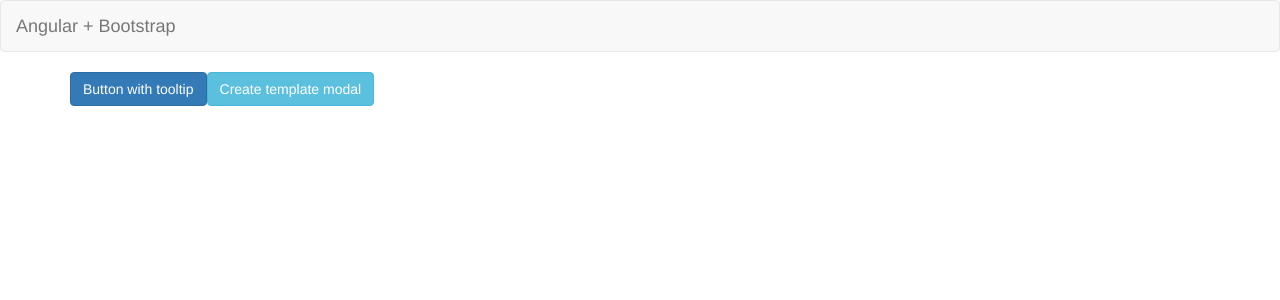
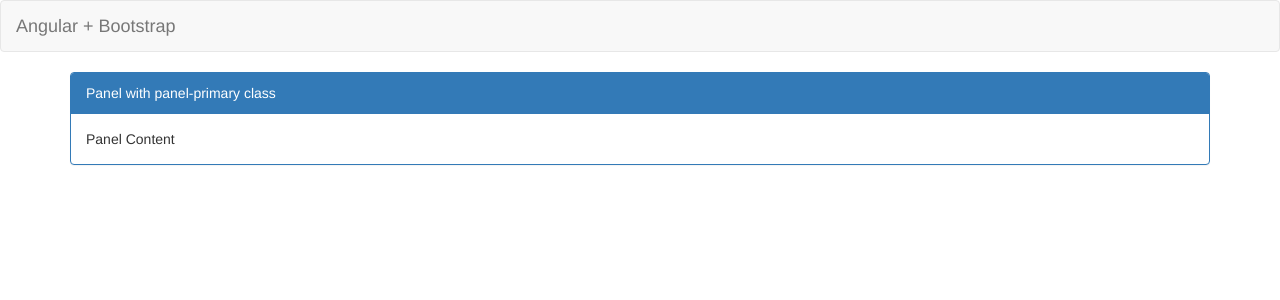
Before and after one commit to learnfrontend-dc/productview, an Angular app: page / in a window 1280 px wide. Shown: the top 300 px of the page. Built offline with nearby package versions, Linux system fonts and the light colour scheme.

Commit message:
bootstrap panel

```diff
--- a/src/app/app.component.html
+++ b/src/app/app.component.html
@@ -7,7 +7,7 @@
 </nav>
 
 <div class="container">
-
+<!--
   <button type="button" class="btn btn-primary" tooltip="Tooltip.">
   Button with tooltip
   </button>
@@ -25,5 +25,11 @@
           This is a modal.
       </div>
   </ng-template>
+-->
+
+<div class="panel panel-primary">
+  <div class="panel-heading">Panel with panel-primary class</div>
+  <div class="panel-body">Panel Content</div>
+</div>
 
 </div>
```
